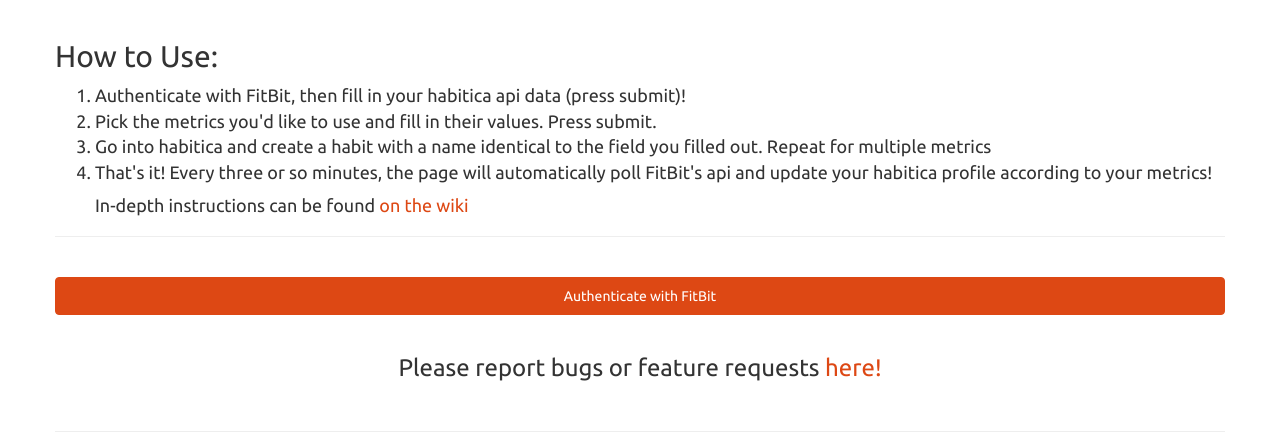
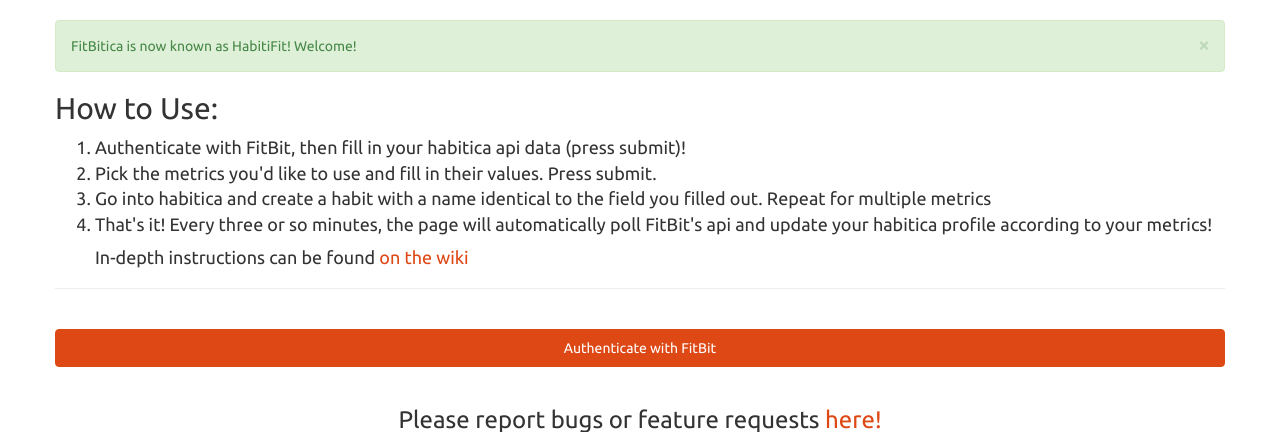
Before and after one commit to benmadsen/HabitiFit, a PHP site: page / in a window 1280 px wide. Shown: the part 50-482 px from the top of the page. Run offline with PHP 8.4, Linux system fonts and the light colour scheme.

Commit message:
minor changes

```diff
--- a/index.php
+++ b/index.php
@@ -23,6 +23,11 @@
       <div class="container">
 
          <div class="row">
+             <div class="alert alert-success alert-dismissible" id="auth_error" role="alert">
+                  <button type="button" class="close" data-dismiss="alert" aria-label="Close"><span aria-hidden="true">&times;</span></button>
+                      FitBitica is now known as HabitiFit!  Welcome!
+                </div>
+
               <h2>How to Use:</h2>
 
               <ol>
--- a/js/index.js
+++ b/js/index.js
@@ -172,7 +172,8 @@ $(document).ready(function() {
 
        window.setInterval(function(){
            //reload the page instead of just refreshing it, so that users can use the most updated version of the app
-           location.reload(true);
+           //location.reload(true);
+           window.location.href = "http://habitifit.herokuapp.com/";
            //ga('send', 'pageview', '/auto-refresh');
            //get_data();
         }, 180000)
```
